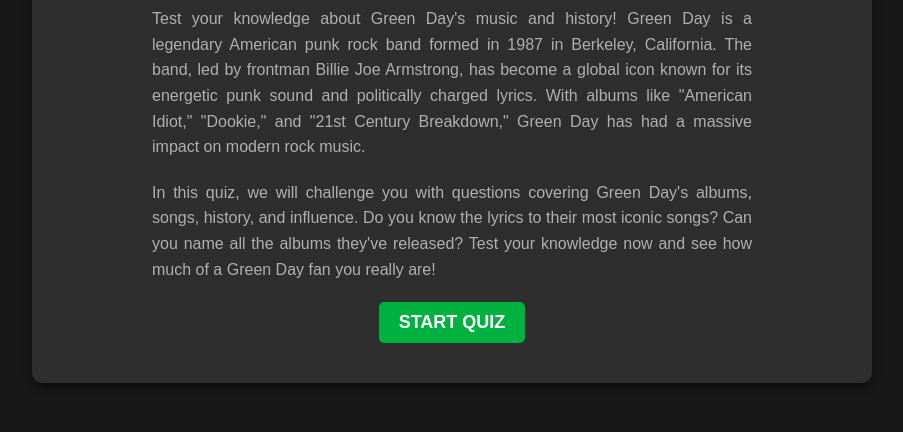
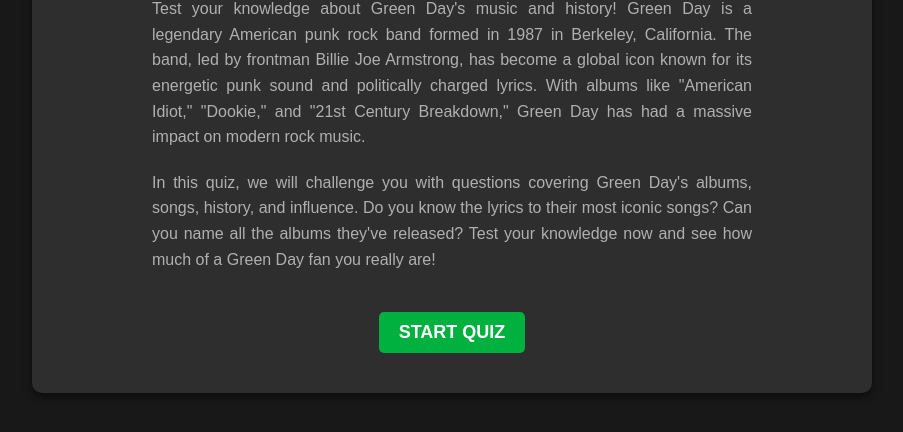
Before and after one commit to Dino-code94/Project-2-Quiz, a plain HTML site: page index.html in a window 1280 px wide. Shown: the part 290-722 px from the top of the page, without its empty margins (188-1091 px from the left). Drawn offline with Linux system fonts and the light colour scheme.

Commit message:
Button styling

```diff
--- a/assets/css/style.css
+++ b/assets/css/style.css
@@ -97,3 +97,18 @@ input[type="text"]:focus {
   outline: none;
   border-color: #007f2a;
 }
+
+button {
+  padding: 10px 20px;
+  font-size: 16px;
+  border: none;
+  background-color: #00b140;
+  color: white;
+  cursor: pointer;
+  border-radius: 5px;
+  margin-top: 20px;
+}
+
+button:hover {
+  background-color: #007f2a;
+}
```
